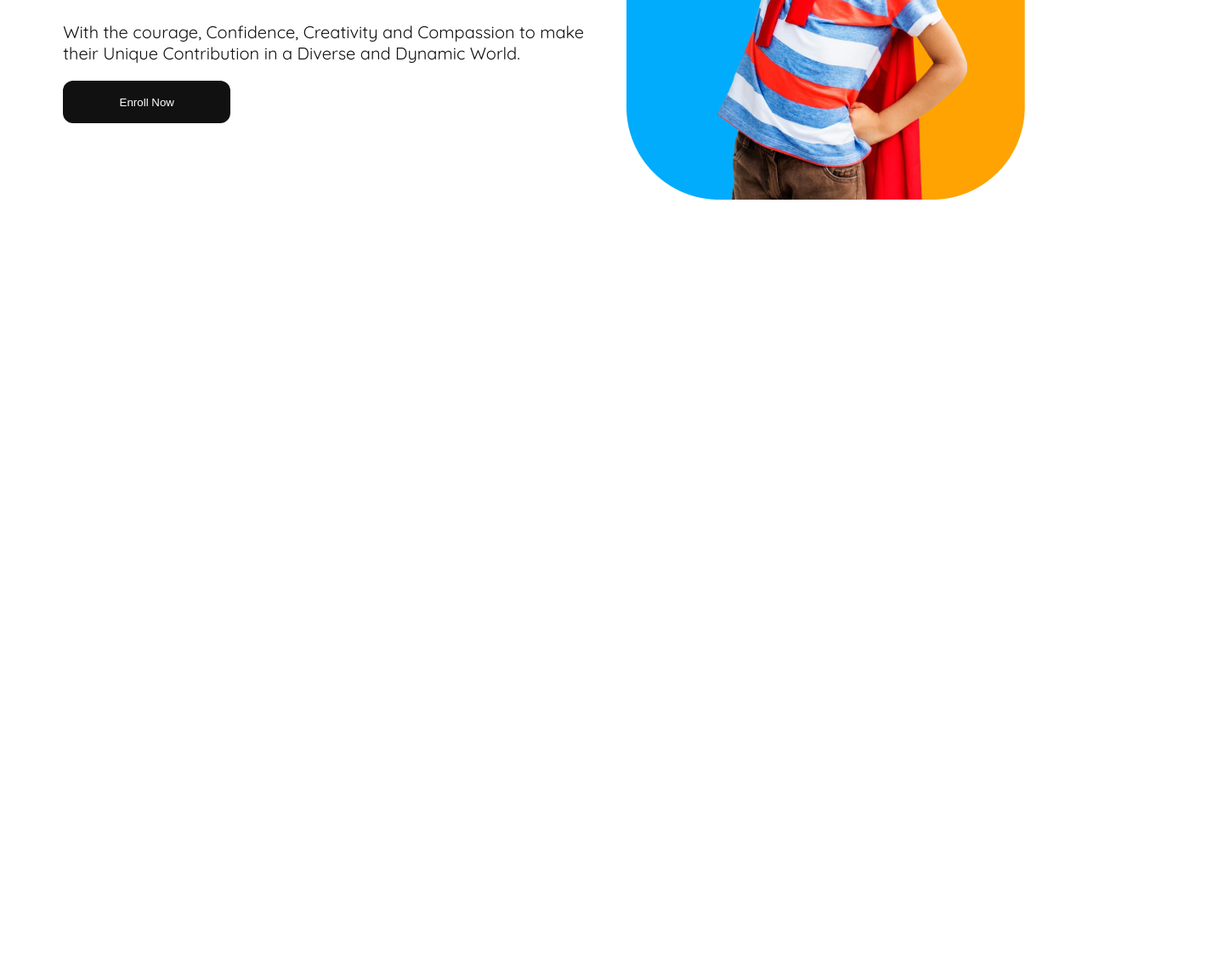
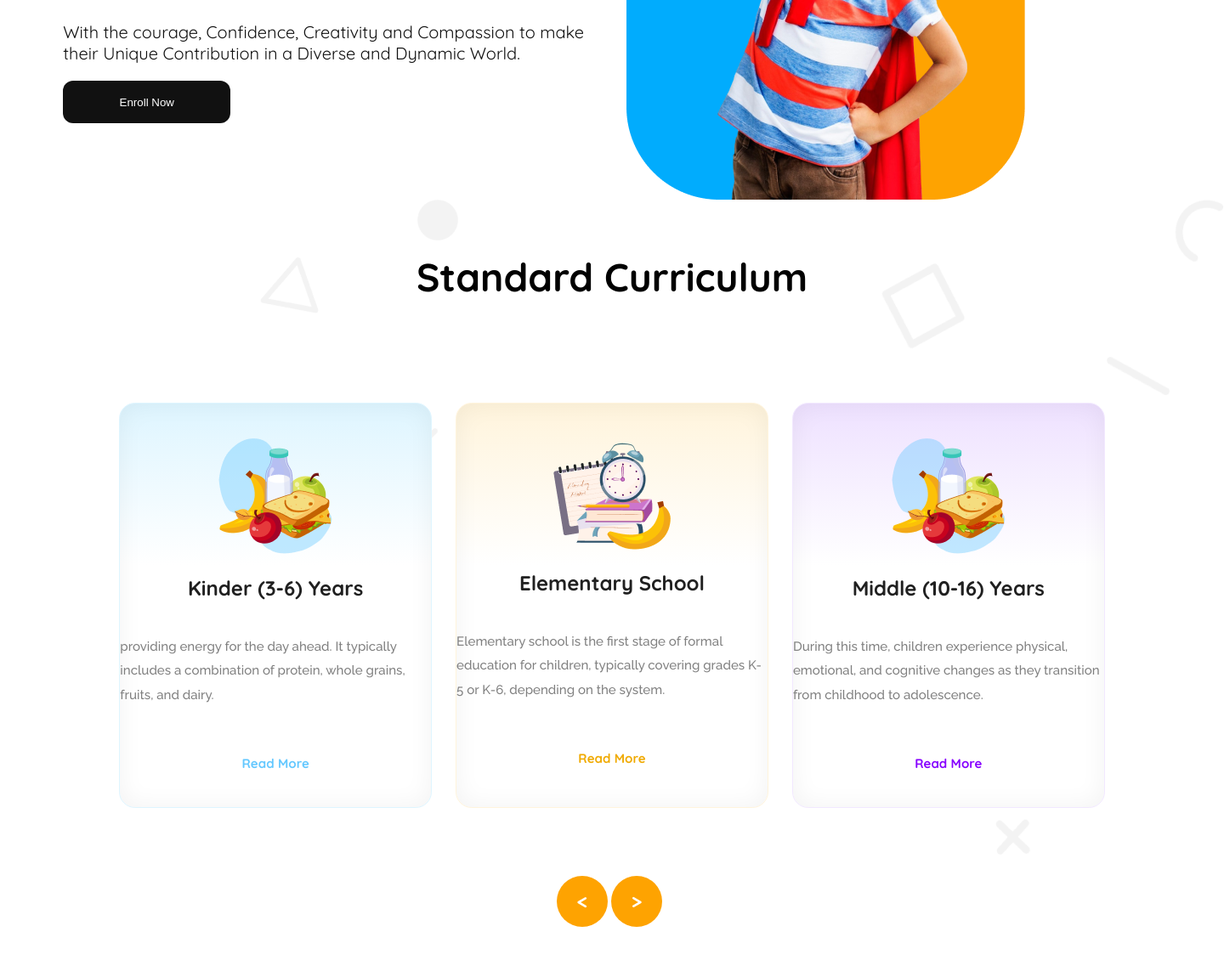
Before and after one commit to msbabor/b11-assignment-02, a plain HTML site: page index.html in a window 1280 px wide. Shown: the part 500-1630 px from the top of the page at 85% size, 1440 px wide, since content can reach past the window. Before the commit the page ends 800 px from the top, so only its background shows below. Drawn offline with Linux system fonts and the light colour scheme.

Commit message:
added the curriculum section

```diff
--- a/index.html
+++ b/index.html
@@ -23,7 +23,10 @@
                     <li class="nav-item"><a id="admission" class="nav-link font-1" href="">Admission</a></li>
                 </ul>
             </div>
-            <a href=""><button class="btn-primary btn-color">Contact</button></a>
+            <div class="btn-container">
+                <a href=""><button id="contact" class="btn-primary btn-color">Contact</button></a>
+                <i id="ham-bar" class="fa-solid fa-bars"></i>
+            </div>
         </nav>
         <!-- banner section start here -->
          <section class="banner quicksand">
@@ -38,7 +41,33 @@
          </section>
     </header>
     <main>
-
+        <section class="curriculum">
+            <h1 class="curriculum-title quicksand">Standard Curriculum</h1>
+            <div class="card-container">
+                <div id="kinder" class="card-box">
+                    <img src="assets/kinder.png" alt="">
+                    <h3 class="card-title quicksand">Kinder (3-6) Years</h3>
+                    <p class="card-description raleway">providing energy for the day ahead. It typically includes a combination of protein, whole grains, fruits, and dairy.</p>
+                    <button id="color-1" class="box-btn quicksand">Read More</button>
+                </div>
+                <div id="elementary" class="card-box">
+                    <img src="assets/elementary.png" alt="">
+                    <h3 class="card-title quicksand">Elementary School</h3>
+                    <p class="card-description raleway">Elementary school is the first stage of formal education for children, typically covering grades K-5 or K-6, depending on the system.</p>
+                    <button id="color-2" class="box-btn quicksand">Read More</button>
+                </div>
+                <div id="middle" class="card-box">
+                    <img src="assets/kinder.png" alt="">
+                    <h3 class="card-title quicksand">Middle (10-16) Years</h3>
+                    <p class="card-description raleway">During this time, children experience physical, emotional, and cognitive changes as they transition from childhood to adolescence.</p>
+                    <button id="color-3" class="box-btn quicksand">Read More</button>
+                </div>
+            </div>
+            <div class="secondary-btn-container">
+                <button class="secondary-btn quicksand"> < </button>
+                <button class="secondary-btn quicksand"> > </button>
+            </div>
+        </section>
     </main>
     <footer>
 
--- a/styles/style.css
+++ b/styles/style.css
@@ -92,13 +92,13 @@ body{
     /* margin: 0px 186px; */
     border-radius: 12px;
 }
-#fab{
+#ham-bar{
     display: none;
 }
 
 /* banner style start */
 .banner{
-    width: 1158px;
+    max-width: 1158px;
     height: 575px;
     display: flex;
     align-items: center;
@@ -129,6 +129,103 @@ body{
     height: 575px;
 }
 
+/* curriculum section style start */
+.curriculum{
+    background-image: url(../assets/bg.png);
+    background-repeat: no-repeat;
+    width: 1440px;
+    height: 879px;
+    display: flex;
+    flex-direction: column;
+    align-items: center;
+    justify-content: center;
+    gap: 80;
+    padding: 60px 0px 60px 0px;
+}
+.curriculum-title{
+    font-size: 46px;
+    font-weight: 700;
+    line-height: 57.5px;
+    margin-top: 0;
+}
+.card-container{
+    display: flex;
+    justify-content: space-between;
+    margin-top: 80px;
+    gap: 28px;
+}
+.card-box{
+    width: 367.8px;
+    height: 476.78px;
+    /* border: 1px solid blue; */
+    box-sizing: border-box;
+    border-radius: 18.86px;
+    box-shadow: inset 0px 0px 28.3px 0.94px rgba(0, 0, 0, 0.05);
+    display: flex;
+    flex-direction: column;
+    align-items: center;
+    justify-content: center;
+}
+#kinder{
+    border: 0.94px solid rgb(222, 245, 255);
+    background: linear-gradient(180.00deg, rgb(222, 245, 255),rgba(255, 255, 255, 0) 40%),rgb(255, 255, 255);
+}
+#elementary{
+    border: 0.94px solid rgb(255, 244, 220);
+    background: linear-gradient(180.00deg, rgb(255, 244, 220),rgba(255, 255, 255, 0) 40%),rgb(255, 255, 255);
+}
+#middle{
+    border: 0.94px solid rgb(242, 232, 255);
+    background: linear-gradient(180.00deg, rgb(238, 225, 255),rgba(255, 255, 255, 0) 40%),rgb(255, 255, 255);
+}
+.card-title{
+    color: rgb(32, 32, 32);
+    font-size: 24px;
+    font-weight: 700;
+    line-height: 30.65px;
+}
+.card-description{
+    color: rgb(128, 128, 128);
+    font-size: 15.09px;
+    font-weight: 500;
+    line-height: 28.3px;
+}
+.box-btn{
+    width: 102.92px;
+    height: 28.3px;
+    padding: 4px 8px;
+    border: none;
+    background-color: white;
+    font-size: 15.09px;
+    font-weight: 700;
+    line-height: 28.3px;
+    margin-top: 34px;
+}
+#color-1{
+    color: rgb(100, 200, 255);
+}
+#color-2{
+    color: rgb(240, 170, 0);
+}
+#color-3{
+    color: rgb(135, 0, 255);
+}
+.secondary-btn-container{
+    width: 130px;
+    height: 60px;
+    margin: 80px 0px;
+}
+.secondary-btn{
+    width: 60px;
+    height: 60px;
+    border-radius: 50%;
+    background: rgb(254, 163, 1);
+    border: none;
+    color: rgb(255, 255, 255);
+    font-size: 24px;
+    font-weight: 900;
+    line-height: 24px;
+}
 
 
 /* media query for small device */
@@ -137,8 +234,24 @@ body{
 
     .nav-title{
         display: none;
+        width: calc(100% - 20px);
+        gap: 50px;
     }
     .menu-container{
         display: none;
     }
+    #contact{
+        display: none;
+    }
+    #ham-bar{
+        display: block;
+    }
+    .banner{
+        flex-direction: column-reverse;
+        width: 357px;
+        height: 725px;
+        gap: 20;
+        padding: 20px 0px 20px 0px;
+        margin-top: 200px;
+    }
 }
```
